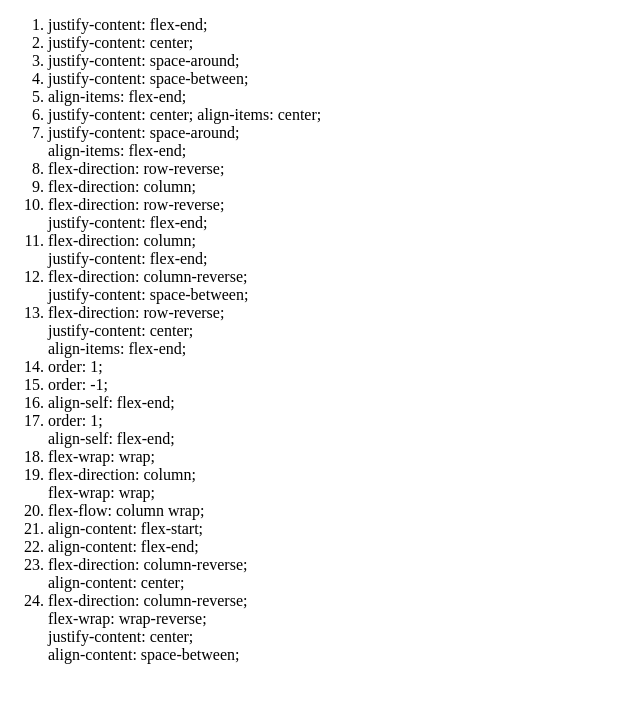
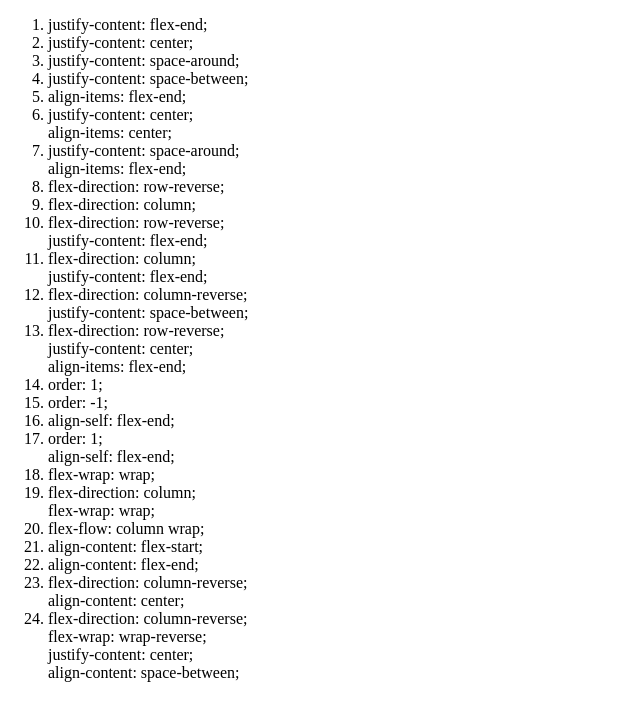
Before and after one commit to derr0037/derr0037.github.io, a plain HTML site: page flexbox-froggies/index.html in a window 1280 px wide. Shown: the whole page, without its empty margins (0-640 px from the left). Drawn offline with Linux system fonts and the light colour scheme.

Commit message:
Adds line break to li number 6

```diff
--- a/flexbox-froggies/index.html
+++ b/flexbox-froggies/index.html
@@ -24,7 +24,7 @@
             align-items: flex-end;
         </li>
         <li>
-            justify-content: center;
+            justify-content: center; <br>
             align-items: center;
         </li>
         <li>
```
